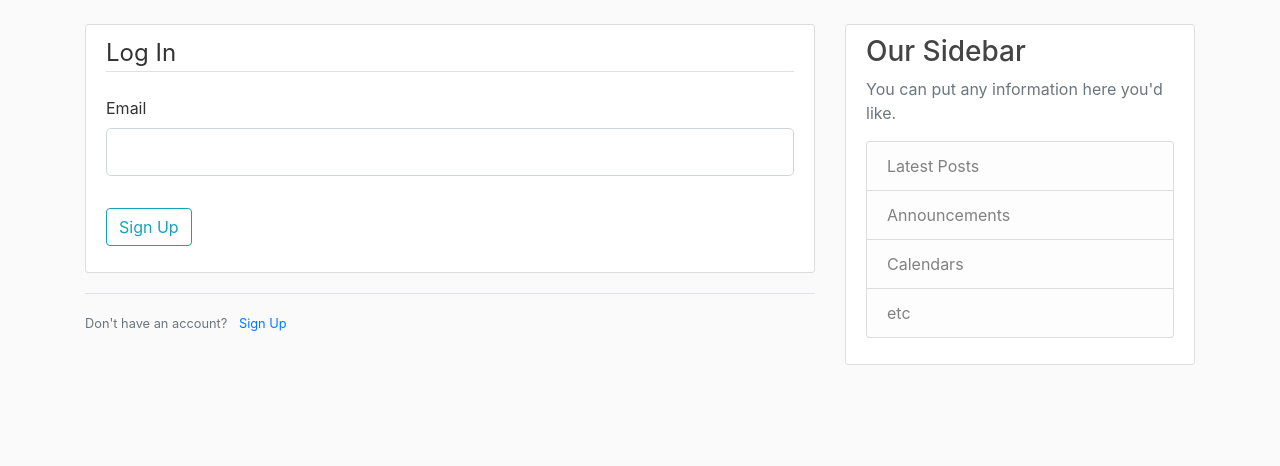
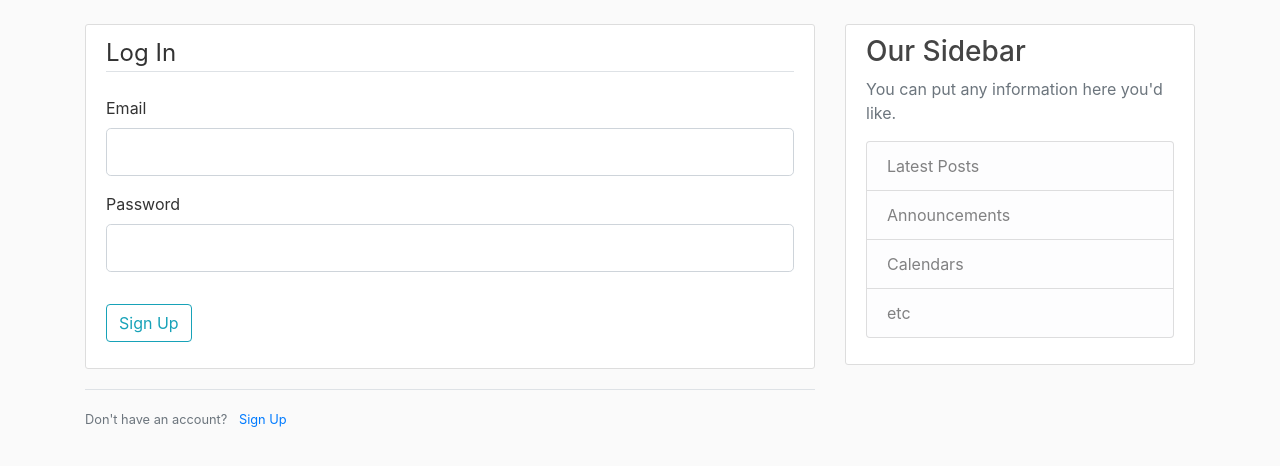
Before and after one commit to RdotSilva/Python-Flask-Fitness-Blog, a Flask app: page /login in a window 1280 px wide. Shown: the part 56-522 px from the top of the page. Run offline with Flask 2, Linux system fonts and the light colour scheme; some libraries are stand-ins or nearby versions.

Commit message:
Add password form field

```diff
--- a/templates/login.html
+++ b/templates/login.html
@@ -18,7 +18,19 @@
                 {{ form.email(class="form-control form-control-lg") }}
               {% endif %}
             </div>
-
+            <div class="form-group">
+              {{ form.password.label(class="form-control-label") }}
+              {% if form.password.errors %}
+                {{ form.password(class="form-control form-control-lg is-invalid") }}
+                <div class="invalid-feedback">
+                  {% for error in form.password.errors %}
+                    <span>{{ error }}</span>
+                  {% endfor %}
+                </div>
+              {% else %}
+                {{ form.password(class="form-control form-control-lg") }}
+              {% endif %}
+            </div>
         </fieldset>
         <div class="form-group">
           {{ form.submit(class="btn btn-outline-info") }}
```
